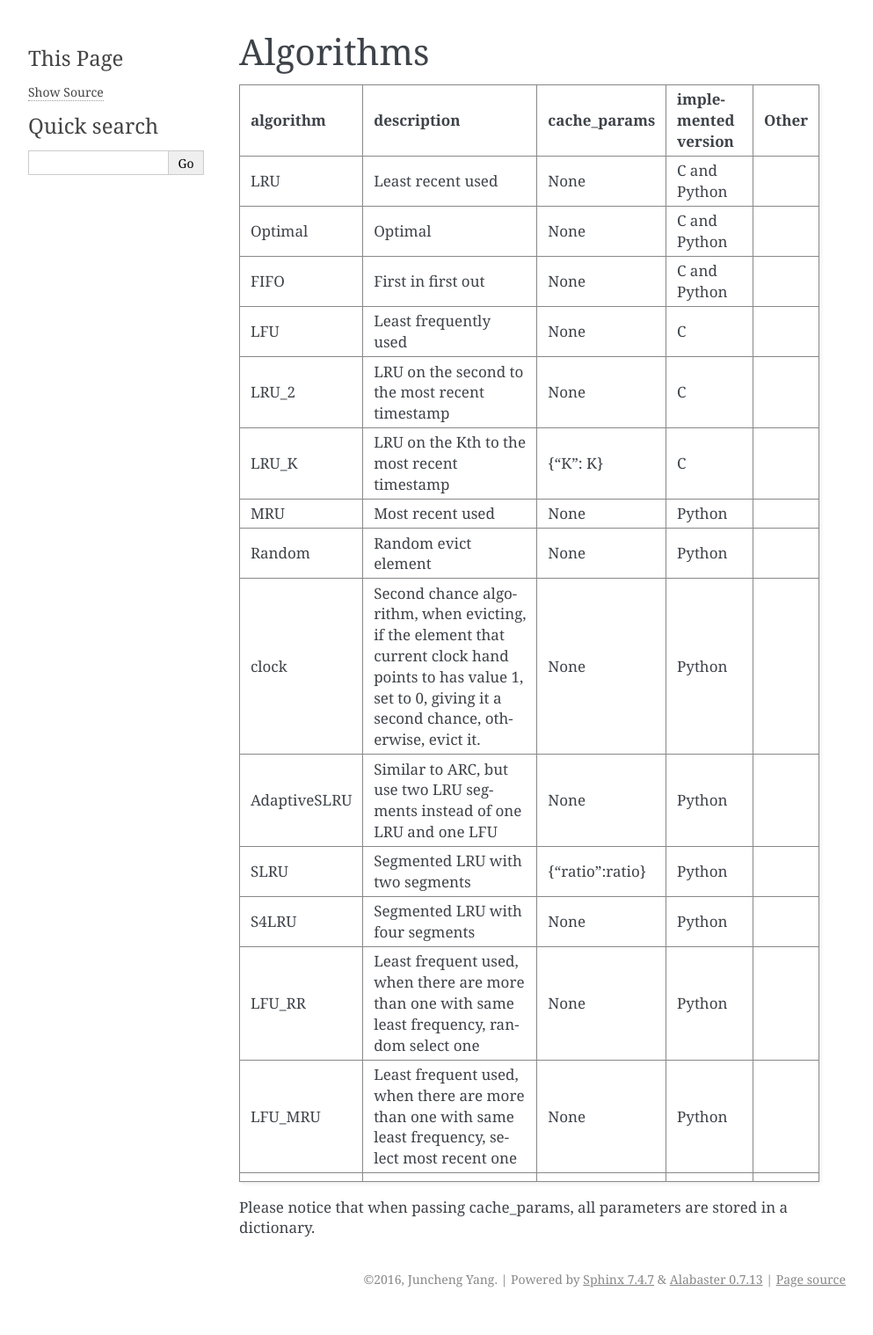
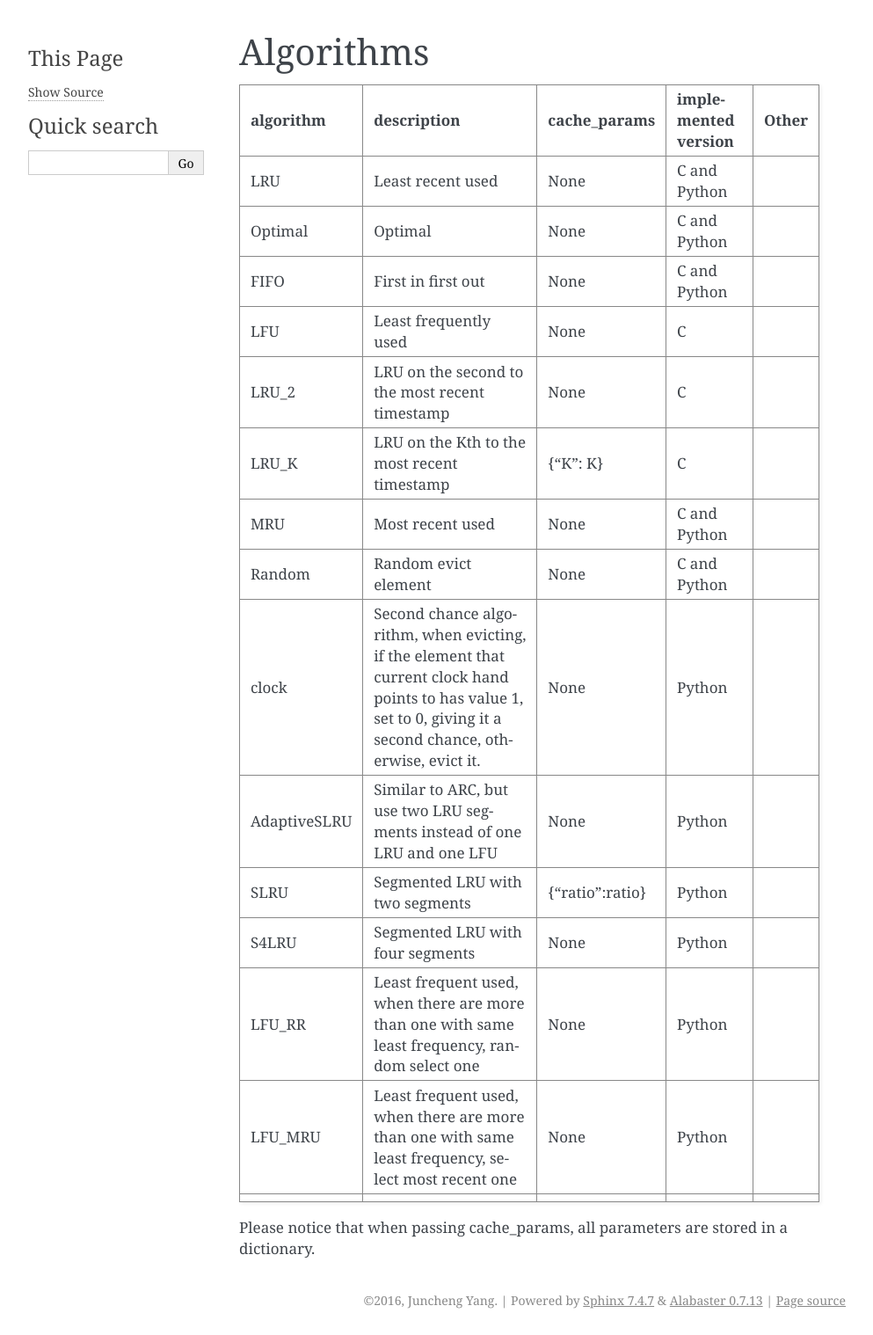
Before and after one commit to 1a1a11a/PyMimircache, a Sphinx documentation site: the page built from docs/User/algorithms.rst, in a window 1280 px wide. Shown: the whole page at 88% size, without its empty margins (148-1141 px from the left). Built offline with Sphinx 7.4.7, drawn with Linux system fonts in a browser that asks for light colours; before the commit the page ends 1494 px from its top, so only the background shows below that.

Commit message:
update documentation

```diff
--- a/docs/User/algorithms.rst
+++ b/docs/User/algorithms.rst
@@ -19,9 +19,9 @@ Algorithms
 +--------------+-----------------------------------------------------------------------------------------------------------------------------------------------------------------------------------+-----------------+---------------------+-------+
 | LRU_K        | LRU on the Kth to the most recent timestamp                                                                                                                                       | {"K": K}        | C                   |       |
 +--------------+-----------------------------------------------------------------------------------------------------------------------------------------------------------------------------------+-----------------+---------------------+-------+
-| MRU          | Most recent used                                                                                                                                                                  | None            | Python              |       |
+| MRU          | Most recent used                                                                                                                                                                  | None            | C and Python        |       |
 +--------------+-----------------------------------------------------------------------------------------------------------------------------------------------------------------------------------+-----------------+---------------------+-------+
-| Random       | Random evict element                                                                                                                                                              | None            | Python              |       |
+| Random       | Random evict element                                                                                                                                                              | None            | C and Python        |       |
 +--------------+-----------------------------------------------------------------------------------------------------------------------------------------------------------------------------------+-----------------+---------------------+-------+
 | clock        | Second chance algorithm, when evicting, if the element that current clock hand points to has value 1, set to 0, giving it a second chance, otherwise, evict it.                   | None            | Python              |       |
 +--------------+-----------------------------------------------------------------------------------------------------------------------------------------------------------------------------------+-----------------+---------------------+-------+
```
